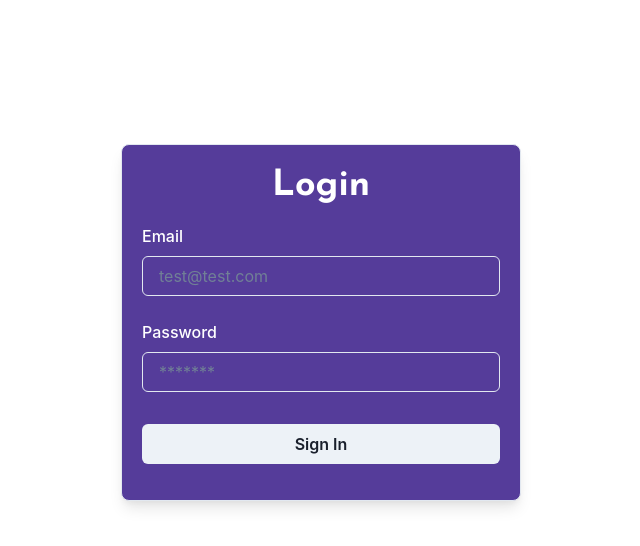
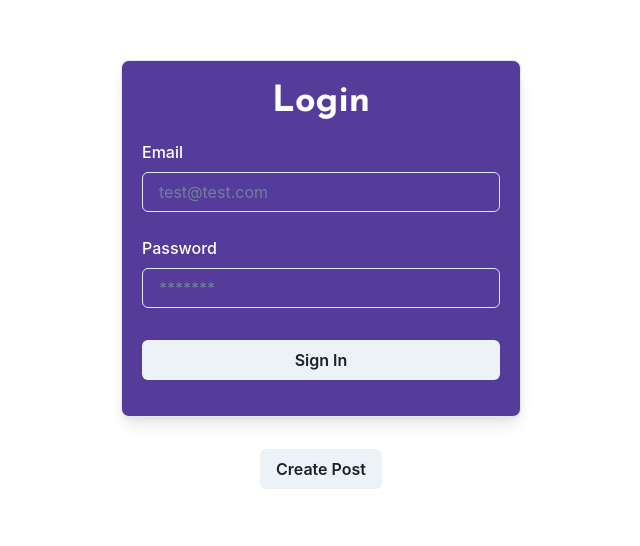
Before and after one commit to dipanshuhappy/gyan-samaj, a Next.js app: page /login in a window 1280 px wide. Shown: the top 546 px of the page, without its empty margins (319-959 px from the left). Built offline with nearby package versions, Linux system fonts and the light colour scheme.

Commit message:
post upload added in login

```diff
--- a/pages/login.tsx
+++ b/pages/login.tsx
@@ -1,6 +1,8 @@
 import Layout from '@/components/layout';
 import PageLayout from '@/components/page-layout';
-import {
+import UploadForm from '@/components/postUpload/postUploadForm';
+
+import{
   Flex,
   Box,
   Heading,
@@ -8,12 +10,14 @@ import {
   FormLabel,
   Input,
   Button,
-  Center
+  Center,
+  VStack
 } from '@chakra-ui/react';
 
 function login() {
   return (
     <PageLayout title={''}>
+      <VStack spacing={8}>
     <Flex width="100%" height={"100%"} align="center" marginInline={"auto"}  marginTop="15%" justifyContent="center" >
 
         <Box p={2} bg='#553C9A' w="400px" borderWidth={1} borderRadius={8} boxShadow="lg">
@@ -38,6 +42,9 @@ function login() {
       </Box>
 
     </Flex>
+    <UploadForm/>
+    </VStack>
+
 
     </PageLayout>
   );
```
